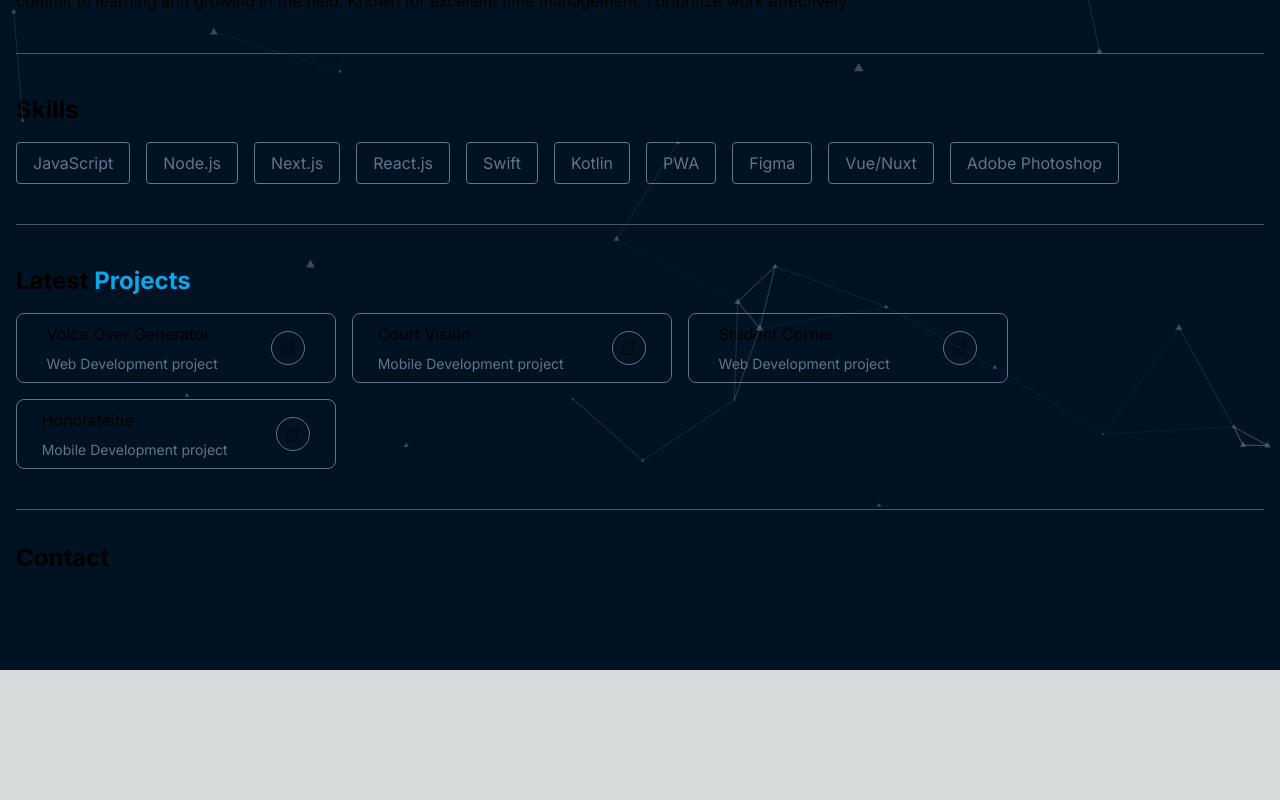
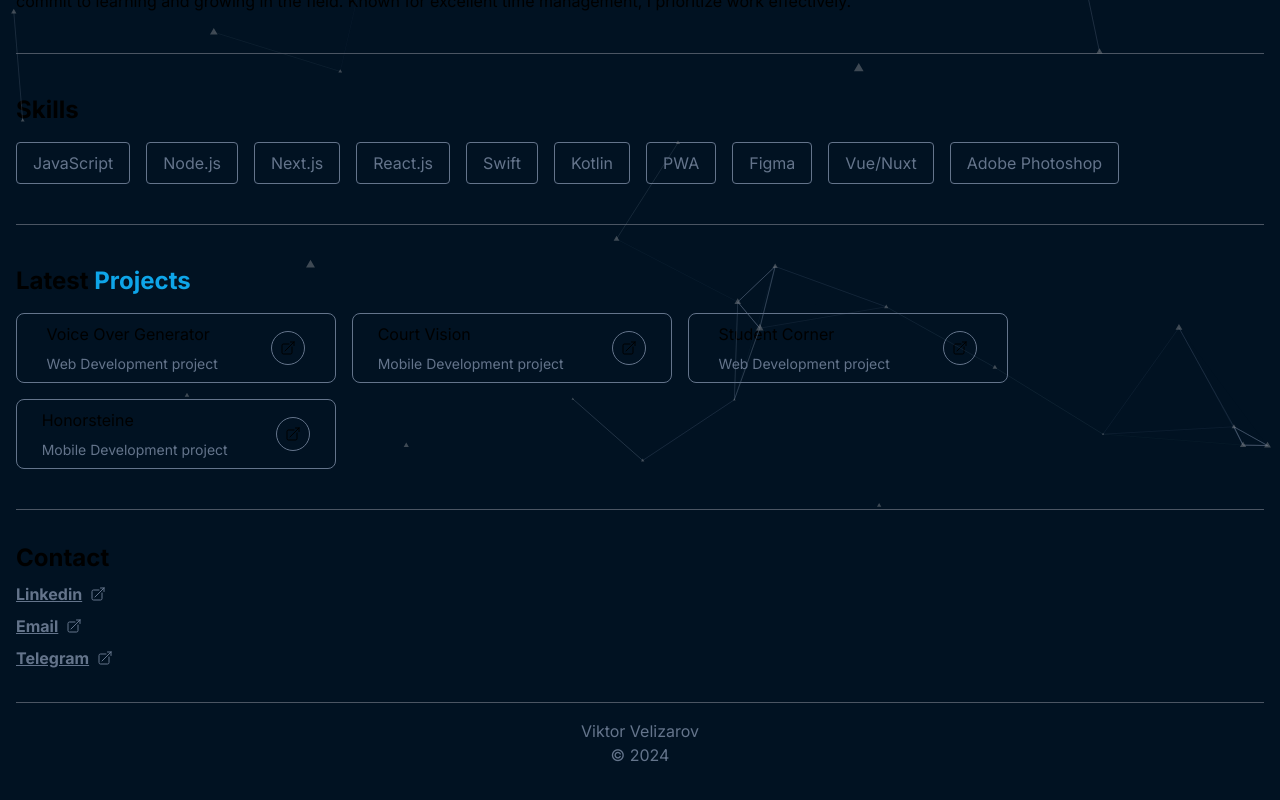
Before and after one commit to Viktor1722/Portfolio-new, a Next.js app: page / in a window 1280 px wide. Shown: the part 292-1092 px from the top of the page. Before the commit the page ends 962 px from the top, so only its background shows below. Built offline with nearby package versions, Linux system fonts and the light colour scheme.

Commit message:
add contact links and footer

```diff
--- a/src/app/page.js
+++ b/src/app/page.js
@@ -185,7 +185,83 @@ export default function Home() {
             <h2 className="text-2xl font-bold text-start three-d-text">
               Contact
             </h2>
+
+            <ul className="list-inside">
+              <li>
+                <a
+                  href="https://www.linkedin.com/in/viktor-velizarov-632ab1243/"
+                  className="flex items-center gap-2 font-bold underline text-slate-500 hover:text-sky-500 mt-2"
+                >
+                  Linkedin
+                  <svg
+                    xmlns="http://www.w3.org/2000/svg"
+                    fill="none"
+                    viewBox="0 0 24 24"
+                    stroke-width="1.5"
+                    stroke="currentColor"
+                    class="h-4 w-4"
+                  >
+                    <path
+                      stroke-linecap="round"
+                      stroke-linejoin="round"
+                      d="M13.5 6H5.25A2.25 2.25 0 003 8.25v10.5A2.25 2.25 0 005.25 21h10.5A2.25 2.25 0 0018 18.75V10.5m-10.5 6L21 3m0 0h-5.25M21 3v5.25"
+                    ></path>
+                  </svg>
+                </a>
+              </li>
+              <li>
+                <a
+                  href="mailto:viktorvelizarov17@gmail.com"
+                  className="flex items-center gap-2 font-bold underline text-slate-500 hover:text-sky-500 mt-2"
+                >
+                  Email
+                  <svg
+                    xmlns="http://www.w3.org/2000/svg"
+                    fill="none"
+                    viewBox="0 0 24 24"
+                    stroke-width="1.5"
+                    stroke="currentColor"
+                    class="h-4 w-4"
+                  >
+                    <path
+                      stroke-linecap="round"
+                      stroke-linejoin="round"
+                      d="M13.5 6H5.25A2.25 2.25 0 003 8.25v10.5A2.25 2.25 0 005.25 21h10.5A2.25 2.25 0 0018 18.75V10.5m-10.5 6L21 3m0 0h-5.25M21 3v5.25"
+                    ></path>
+                  </svg>
+                </a>
+              </li>
+              <li>
+                <a
+                  href="https://t.me/v1ktor_v"
+                  className="flex items-center gap-2 font-bold underline text-slate-500 hover:text-sky-500 mt-2"
+                >
+                  Telegram
+                  <svg
+                    xmlns="http://www.w3.org/2000/svg"
+                    fill="none"
+                    viewBox="0 0 24 24"
+                    stroke-width="1.5"
+                    stroke="currentColor"
+                    class="h-4 w-4"
+                  >
+                    <path
+                      stroke-linecap="round"
+                      stroke-linejoin="round"
+                      d="M13.5 6H5.25A2.25 2.25 0 003 8.25v10.5A2.25 2.25 0 005.25 21h10.5A2.25 2.25 0 0018 18.75V10.5m-10.5 6L21 3m0 0h-5.25M21 3v5.25"
+                    ></path>
+                  </svg>
+                </a>
+              </li>
+            </ul>
           </section>
+          <br />
+          <hr className="border-t border-gray-600 my-2"></hr>
+
+          <footer className="text-slate-500 text-center mt-4">
+            <p>Viktor Velizarov</p>
+            <p>© 2024</p>
+          </footer>
         </div>
       </div>
       <ParticlesBackground />
```
